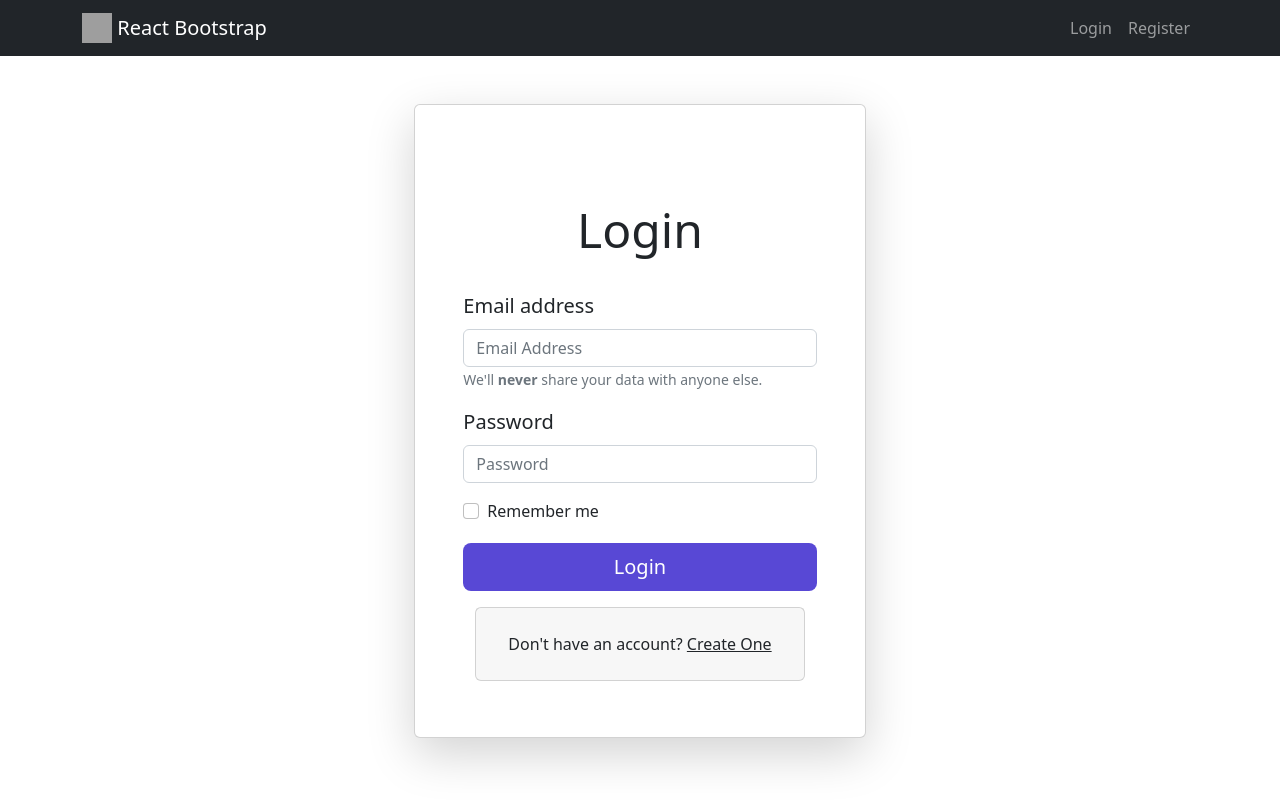
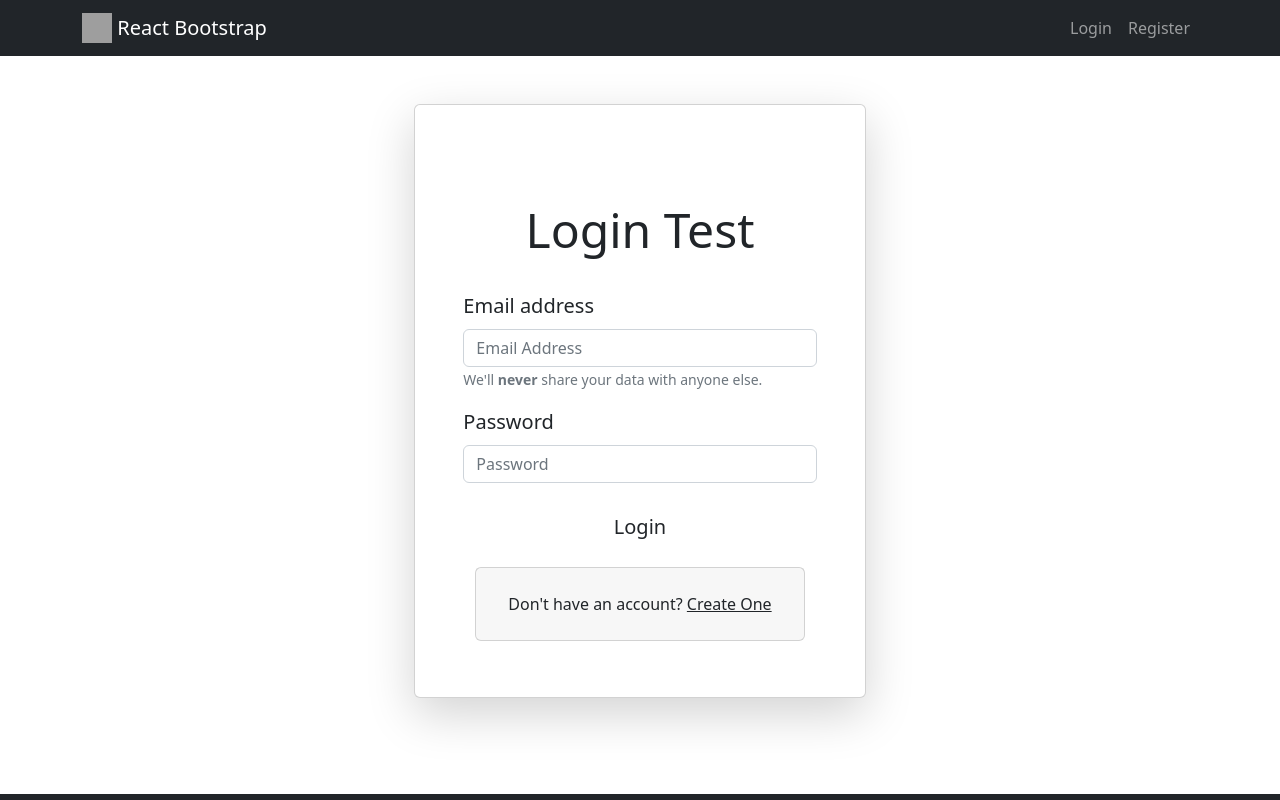
Before and after one commit to Joshva115/Silvia, a React (Create React App) app in the folder silvia/: page /Login in a window 1280 px wide. Shown: the top 800 px of the page. Built offline with nearby package versions, Linux system fonts and the light colour scheme; grey boxes are pictures that could not be loaded.

Commit message:
Login Functionality Push
Managed to fix errors regarding the feedback for visualisation to user with Username / Password

```diff
--- a/silvia/src/pages/login.jsx
+++ b/silvia/src/pages/login.jsx
@@ -1,20 +1,60 @@
 import React from "react";
+import { Formik } from "formik";
+import Card from "react-bootstrap/Card";
 import Button from "react-bootstrap/Button";
 import Form from "react-bootstrap/Form";
 import Container from "react-bootstrap/Container";
-import Card from "react-bootstrap/Card";
-import "./general.css";
-function login() {
+import { loginSchema } from "../schemas/validationSchema";
+
+const onSubmit = (values, actions) => {
+  console.log(actions);
+  console.log(values);
+};
+
+const login = () => {
   return (
+    <Formik
+      validationSchema={loginSchema}
+      onSubmit={onSubmit}
+      initialValues={{
+        email: "",
+        password: "",
+      }}
+    >
+      {({
+        handleSubmit,
+        handleChange,
+        handleBlur,
+        values,
+        touched,
+        isValid,
+        errors,
+      }) => (
+        <Form onSubmit={handleSubmit}>
           <Container className="d-flex align-items-center justify-content-center py-5">
             <Card className="card shadow-lg p-5">
               <Form>
                 <Card.Title className="pb-2 display-5 mt-5 text-center">
-            Login
+                  Login Test
                 </Card.Title>
                 <Form.Group className="mb-3 pt-3">
                   <Form.Label className="lead">Email address</Form.Label>
-            <Form.Control type="text" placeholder="Email Address" id="email" />
+                  <Form.Control
+                    type="email"
+                    placeholder="Email Address"
+                    aria-describedby="inputGroupPrepend"
+                    name="email"
+                    id="email"
+                    value={values.email}
+                    onChange={handleChange}
+                    onBlur={handleBlur}
+                    className={
+                      errors.email && touched.email ? "input-error" : ""
+                    }
+                  />
+                  {errors.email && touched.email && (
+                    <p className="error">{errors.email}</p>
+                  )}
                   <Form.Text className="text-muted">
                     We'll <b>never</b> share your data with anyone else.
                   </Form.Text>
@@ -26,10 +66,17 @@ function login() {
                     type="password"
                     placeholder="Password"
                     id="password"
+                    name="password"
+                    value={values.password}
+                    onChange={handleChange}
+                    onBlur={handleBlur}
+                    className={
+                      errors.password && touched.password ? "input-error" : ""
+                    }
                   />
-          </Form.Group>
-          <Form.Group className="mb-3">
-            <Form.Check type="checkbox" label="Remember me" />
+                  {errors.password && touched.password && (
+                    <p className="error">{errors.password}</p>
+                  )}
                 </Form.Group>
                 <Form.Group className="col-md-12 text-center pt-1">
                   <Button
@@ -58,7 +105,10 @@ function login() {
               </Form>
             </Card>
           </Container>
+        </Form>
+      )}
+    </Formik>
   );
-}
+};
 
 export default login;
```
Lines whose indentation alone changed are shown as unchanged.
